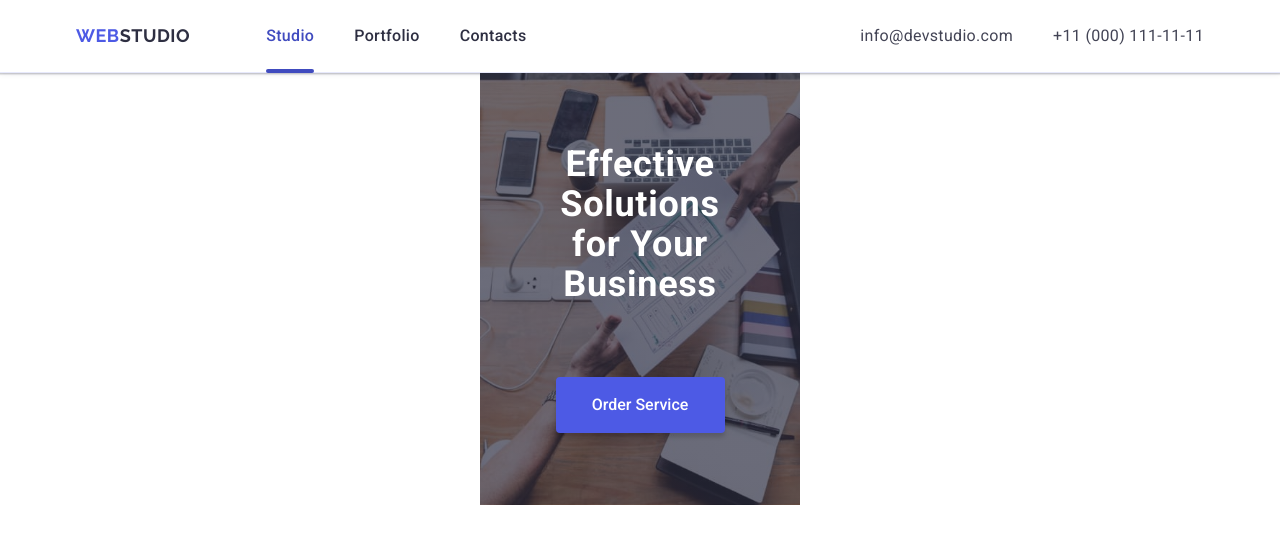
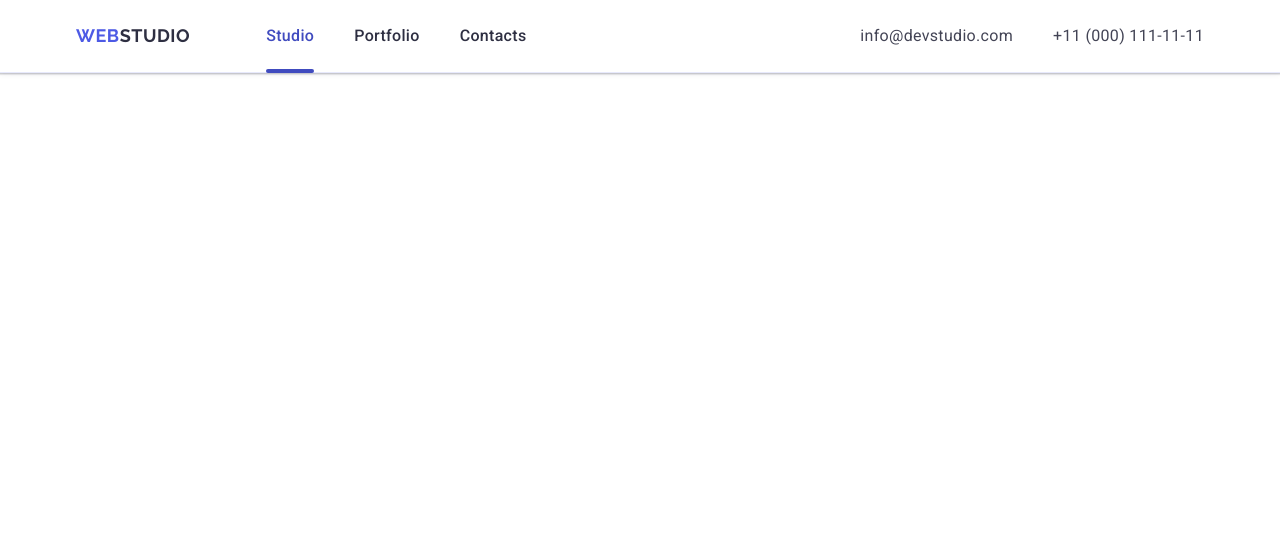
Before and after one commit to Roman-Isko/goit-markup-hw-06, a plain HTML site: page index.html in a window 1280 px wide. Drawn offline with nearby package versions, Linux system fonts and the light colour scheme.

Commit message:
add modified files

```diff
--- a/css/styles-old.css
+++ b/css/styles-old.css
@@ -8,62 +8,6 @@
     color: #F4F4FD;
 }
 
-
-
-
-
-
-/* .address {
-    font-style: normal;
-    margin-left: auto;
-} */
-
-
-
-
-
-/* .hero {
-    background-color: #2E2F42;
-    background-image: linear-gradient(
-        rgba(46, 47, 66, 0.7),
-        rgba(46, 47, 66, 0.7)
-        ),
-        url(../images/main-bg.jpg);
-    background-repeat: no-repeat;
-    background-size: cover;
-    background-position: center;
-    padding: 188px 0;
-    max-width: 1440px;
-    margin: 0 auto;
-} */
-
-.hero-title {
-    max-width: 496px;
-    font-size: 56px;
-    font-weight: 700;
-    line-height: 1.07;
-    letter-spacing: 0.02em;
-    color: #ffffff;
-    text-align: center;
-    margin: 0 auto;
-    margin-bottom: 48px;
-}
-
-.hero-btn {
-    border: none;
-    display: block;
-    min-width: 169px;
-    height: 56px;
-    border-radius: 4px;
-    font-size: 16px;
-    font-weight: 500;
-    line-height: 1.5;
-    color: #ffffff;
-    background-color: #4D5AE5;
-    cursor: pointer;
-    margin: 0 auto;
-    transition: background-color 250ms cubic-bezier(0.4, 0, 0.2, 1);
-}
 
 .hero-btn:hover,
 .hero-btn:focus {
--- a/css/styles.css
+++ b/css/styles.css
@@ -340,20 +340,29 @@ button {
     .mobile-menu {
         display: none;
     }
+
+    .hero-title {
+        display: none;
+    }
+
+    .hero-btn {
+        display: none;
+    }
 }
 
 /* hero */
 
+@media screen and (max-width: 768px) {
     .hero {
         background-color: #2E2F42;
         background-image: linear-gradient(rgba(46, 47, 66, 0.7),
                 rgba(46, 47, 66, 0.7)),
-        url(../images/main-bg.jpg);
+            url(../images/main-bg.2x.jpg);
         background-repeat: no-repeat;
         background-size: cover;
         background-position: center;
+        max-width: 320px;
         padding: 72px 0;
-    max-width: 320px;
         margin: 0 auto;
     }
 
@@ -389,5 +398,5 @@ button {
         transition: background-color 250ms cubic-bezier(0.4, 0, 0.2, 1);
         padding: 16px 32px;
         box-shadow: 0 4px 4px 0 rgba(0, 0, 0, 0.15);
-
     }
+}
```
Also changed, not shown: images/main-bg.2x.jpg (added). Lines whose indentation alone changed are shown as unchanged.
